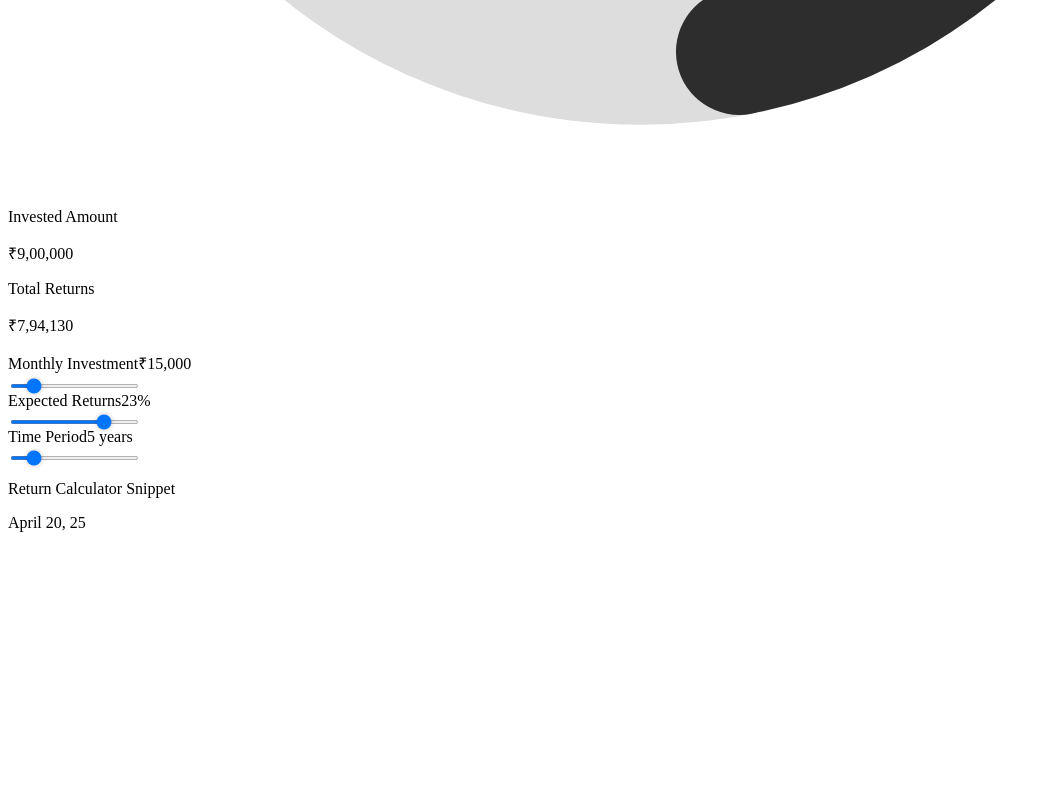
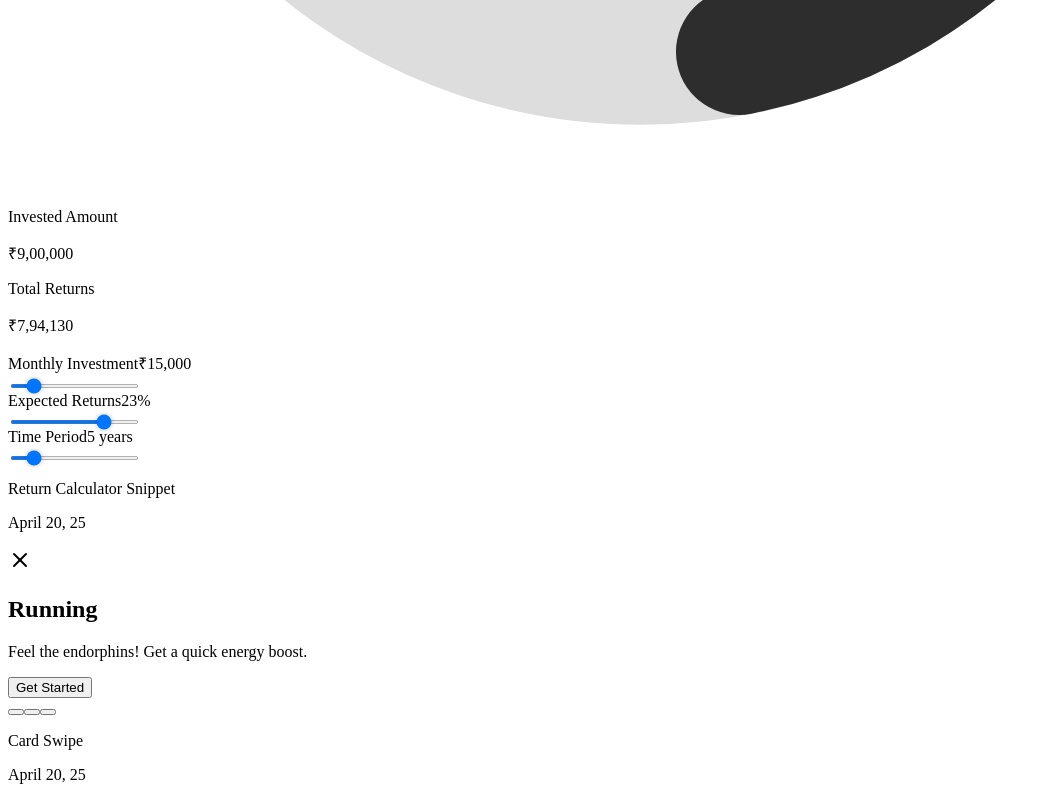
Before and after one commit to LuckyGoyal039/UIForge, a Next.js app: page /UiElement in a window 1280 px wide. Shown: the part 2190-2990 px from the top of the page, without its empty margins (0-1051 px from the left). Before the commit the page ends 2738 px from the top, so only its background shows below. Built offline with nearby package versions, Linux system fonts and the light colour scheme.

Commit message:
card seipe component base

```diff
--- a/src/pages/UiElement/index.tsx
+++ b/src/pages/UiElement/index.tsx
@@ -1,4 +1,5 @@
 import Frame from "@/components/Frame";
+import Card from "@/ui/CardSwipe";
 import CircularMenuPage from "@/ui/circulatMenuPage";
 import ContinuousTab from "@/ui/ContinuousTab";
 import ReturnCalculator from "@/ui/ReturnCalculator";
@@ -32,6 +33,11 @@ const ElementList = [
         name: "Return Calculator Snippet",
         component: <ReturnCalculator/>
     },
+    {
+        id: 6,
+        name: "Card Swipe",
+        component: <Card/>
+    },
 ]
 
 export default function UiElement() {
--- /dev/null
+++ b/src/ui/CardSwipe/CardSwipe.tsx
@@ -0,0 +1,159 @@
+// CardSwipe.tsx
+import React, { useState } from 'react';
+import { motion, AnimatePresence } from 'framer-motion';
+
+// Define a type for our card data
+interface CardData {
+  id: number;
+  title: string;
+  description: string;
+  icon: React.ReactNode;
+}
+
+// Props for our CardSwipe component
+interface CardSwipeProps {
+  cards: CardData[];
+  onCardClick?: (card: CardData) => void;
+}
+
+// Individual Card component
+const Card: React.FC<{ data: CardData; onClick?: () => void }> = ({ data, onClick }) => {
+  return (
+    <div
+      className="bg-white rounded-3xl shadow-lg p-6 w-full max-w-xs mx-auto flex flex-col items-center"
+      onClick={onClick}
+    >
+      <div className="bg-gray-100 p-4 rounded-2xl mb-6">
+        {data.icon}
+      </div>
+      <h2 className="text-2xl font-bold mb-2">{data.title}</h2>
+      <p className="text-gray-500 text-center mb-6">{data.description}</p>
+      <button className="bg-gray-800 text-white py-3 px-6 rounded-full font-medium">
+        Get Started
+      </button>
+    </div>
+  );
+};
+
+// Icons for our cards
+const RunningIcon = () => (
+  <svg className="w-8 h-8" viewBox="0 0 24 24" fill="none" stroke="currentColor" strokeWidth="2">
+    <path d="M16 16l-4-4 4-4" />
+    <path d="M8 8l4 4-4 4" />
+  </svg>
+);
+
+const BookIcon = () => (
+  <svg className="w-8 h-8" viewBox="0 0 24 24" fill="none" stroke="currentColor" strokeWidth="2">
+    <path d="M4 19.5v-15A2.5 2.5 0 016.5 2H20v20H6.5a2.5 2.5 0 010-5H20" />
+  </svg>
+);
+
+const WaterIcon = () => (
+  <svg className="w-8 h-8" viewBox="0 0 24 24" fill="none" stroke="currentColor" strokeWidth="2">
+    <path d="M12 2L4.5 10c-1.5 1.5-2 3.5-2 5.5 0 4.14 3.36 7.5 7.5 7.5s7.5-3.36 7.5-7.5c0-2-0.5-4-2-5.5L12 2z" />
+  </svg>
+);
+
+const CardSwipe: React.FC<CardSwipeProps> = ({ cards, onCardClick }) => {
+  const [currentIndex, setCurrentIndex] = useState(0);
+  const [direction, setDirection] = useState(0);
+  const [startX, setStartX] = useState(0);
+
+  // Handle touch/mouse events for swiping
+  const handleTouchStart = (e: React.TouchEvent | React.MouseEvent) => {
+    const clientX = 'touches' in e ? e.touches[0].clientX : e.clientX;
+    setStartX(clientX);
+  };
+
+  const handleTouchMove = (e: React.TouchEvent | React.MouseEvent) => {
+    if (startX === 0) return;
+
+    const clientX = 'touches' in e ? e.touches[0].clientX : e.clientX;
+    const diff = clientX - startX;
+
+    // Determine swipe direction
+    if (Math.abs(diff) > 20) {
+      setDirection(diff > 0 ? 1 : -1);
+    } else {
+      setDirection(0);
+    }
+  };
+
+  const handleTouchEnd = () => {
+    if (direction !== 0) {
+      // Calculate new index based on swipe direction
+      let newIndex = currentIndex;
+      if (direction < 0 && currentIndex < cards.length - 1) {
+        newIndex = currentIndex + 1;
+      } else if (direction > 0 && currentIndex > 0) {
+        newIndex = currentIndex - 1;
+      }
+
+      setCurrentIndex(newIndex);
+    }
+
+    // Reset
+    setDirection(0);
+    setStartX(0);
+  };
+
+  const goToCard = (index: number) => {
+    setDirection(index > currentIndex ? -1 : 1);
+    setCurrentIndex(index);
+  };
+
+  const handleCardClick = (card: CardData) => {
+    if (onCardClick) {
+      onCardClick(card);
+    }
+  };
+
+  return (
+    <div className="w-full max-w-md mx-auto relative overflow-hidden py-6">
+      <div
+        className="relative h-96"
+        onTouchStart={handleTouchStart}
+        onTouchMove={handleTouchMove}
+        onTouchEnd={handleTouchEnd}
+        onMouseDown={handleTouchStart}
+        onMouseMove={handleTouchMove}
+        onMouseUp={handleTouchEnd}
+        onMouseLeave={handleTouchEnd}
+      >
+        <AnimatePresence initial={false} custom={direction}>
+          <motion.div
+            key={currentIndex}
+            custom={direction}
+            initial={{ opacity: 0, x: direction > 0 ? -300 : 300 }}
+            animate={{ opacity: 1, x: 0 }}
+            exit={{ opacity: 0, x: direction < 0 ? -300 : 300 }}
+            transition={{ duration: 0.3 }}
+            className="absolute inset-0 flex items-center justify-center"
+          >
+            <Card
+              data={cards[currentIndex]}
+              onClick={() => handleCardClick(cards[currentIndex])}
+            />
+          </motion.div>
+        </AnimatePresence>
+      </div>
+
+      {/* Navigation dots */}
+      <div className="flex justify-center mt-4 gap-2">
+        {cards.map((_, idx) => (
+          <button
+            key={idx}
+            onClick={() => goToCard(idx)}
+            className={`h-2 rounded-full transition-all duration-300 ${
+              idx === currentIndex ? 'w-4 bg-gray-500' : 'w-2 bg-gray-300'
+            }`}
+            aria-label={`Go to card ${idx + 1}`}
+          />
+        ))}
+      </div>
+    </div>
+  );
+};
+
+export default CardSwipe;
--- /dev/null
+++ b/src/ui/CardSwipe/index.tsx
@@ -0,0 +1,37 @@
+'use client'
+import CardSwipe from './CardSwipe';
+import { X } from 'lucide-react';
+
+export default function Card() {
+  const cards = [
+    {
+      id: 1,
+      title: "Running",
+      description: "Feel the endorphins! Get a quick energy boost.",
+      icon: <X size={24} />
+    },
+    {
+      id: 2,
+      title: "Reading",
+      description: "Sharpen your mind & escape to new adventures.",
+      icon: <X size={24} />
+    },
+    {
+      id: 3,
+      title: "Drink Water",
+      description: "Stay hydrated & energized. Your body will thank you!",
+      icon: <X size={24} />
+    }
+  ];
+
+  const handleCardClick = (card) => {
+    console.log(`Card clicked: ${card.title}`);
+    // Handle the card click, e.g., navigate to a details page
+  };
+
+  return (
+    <div className="min-h-screen flex items-center justify-center bg-gray-100 p-4">
+      <CardSwipe cards={cards} onCardClick={handleCardClick} />
+    </div>
+  );
+}
```
